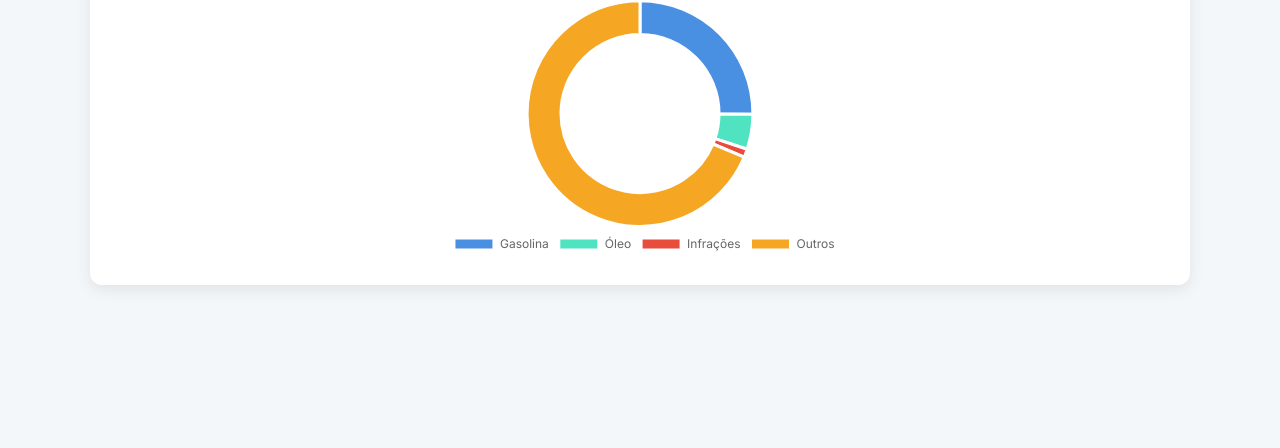
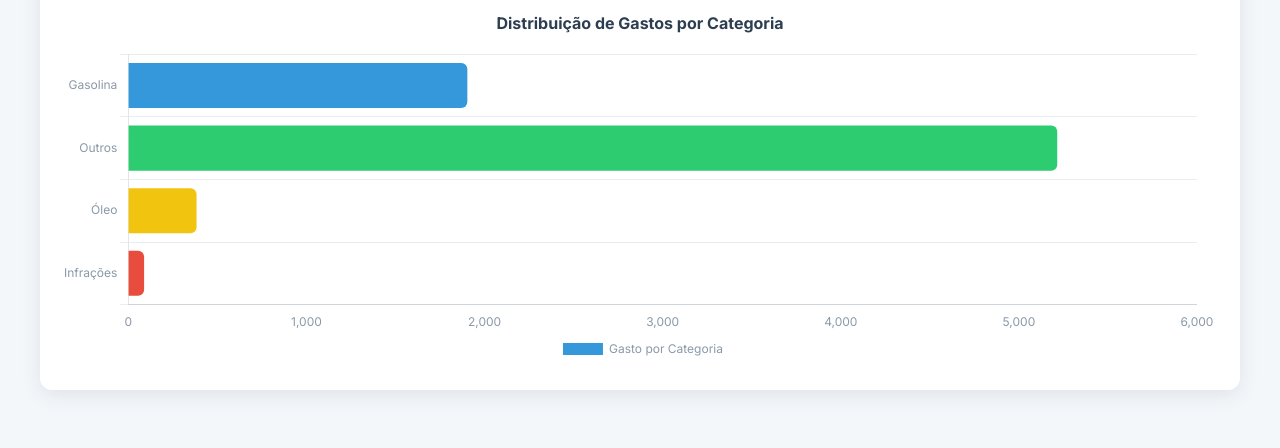
Before and after one commit to Edinwow/teste, a plain HTML site: page index.html in a window 1280 px wide. Shown: the part 352-800 px from the top of the page. Drawn offline with nearby package versions, Linux system fonts and the light colour scheme.

Commit message:
Update index.html

```diff
--- a/index.html
+++ b/index.html
@@ -11,13 +11,14 @@
         :root {
             --background-color: #f4f7fa;
             --card-background-color: #ffffff;
-            --text-color: #333;
-            --primary-color: #4a90e2;
-            --secondary-color: #50e3c2;
+            --text-color: #2c3e50;
+            --text-light-color: #8a99a8;
+            --primary-color: #3498db;
+            --secondary-color: #2ecc71;
             --danger-color: #e74c3c;
             --warning-color: #f1c40f;
-            --shadow-color: rgba(0, 0, 0, 0.08);
-            --border-color: #e8e8e8;
+            --shadow-color: rgba(44, 62, 80, 0.1);
+            --border-color: #e8edf3;
         }
 
         body {
@@ -29,7 +30,7 @@
         }
 
         .container {
-            max-width: 1100px;
+            max-width: 1200px;
             margin: auto;
         }
 
@@ -40,11 +41,10 @@
 
         .header h1 {
             font-size: 2.5rem;
-            color: #111;
+            color: #1d2d3d;
             font-weight: 700;
         }
 
-        /* Sistema de Abas */
         .tabs {
             display: flex;
             border-bottom: 2px solid var(--border-color);
@@ -58,7 +58,7 @@
             background-color: transparent;
             font-size: 1rem;
             font-weight: 600;
-            color: #777;
+            color: var(--text-light-color);
             position: relative;
             transition: color 0.3s ease;
         }
@@ -85,23 +85,37 @@
 
         .tab-content {
             display: none;
+            animation: fadeIn 0.5s;
+        }
+
+        @keyframes fadeIn {
+            from { opacity: 0; transform: translateY(10px); }
+            to { opacity: 1; transform: translateY(0); }
         }
 
         .tab-content.active {
             display: block;
         }
 
-        /* Cards */
         .card {
             background-color: var(--card-background-color);
             padding: 25px;
             border-radius: 12px;
-            box-shadow: 0 5px 15px var(--shadow-color);
+            box-shadow: 0 5px 20px var(--shadow-color);
+            margin-bottom: 20px;
         }
 
-        .grid {
+        .card h2 {
+            margin-top: 0;
+            font-size: 1.25rem;
+            border-bottom: 1px solid var(--border-color);
+            padding-bottom: 10px;
+            margin-bottom: 20px;
+        }
+
+        .grid-layout {
             display: grid;
-            grid-template-columns: repeat(auto-fit, minmax(280px, 1fr));
+            grid-template-columns: repeat(auto-fit, minmax(300px, 1fr));
             gap: 20px;
         }
 
@@ -116,8 +130,9 @@
         .indicator p {
             margin: 0 0 5px 0;
             font-size: 0.9rem;
-            color: #666;
+            color: var(--text-light-color);
             font-weight: 500;
+            text-transform: uppercase;
         }
 
         .indicator .value {
@@ -128,7 +143,22 @@
 
         .chart-container {
             margin-top: 30px;
-            max-height: 400px; /* Limita a altura do gráfico para melhor visualização */
+            height: 350px;
+        }
+
+        .infraction-card {
+            border: 1px solid var(--border-color);
+            border-left: 5px solid var(--danger-color);
+            border-radius: 8px;
+            padding: 15px;
+            margin-bottom: 15px;
+        }
+        .infraction-card h3 {
+            margin: 0 0 10px 0;
+        }
+        .infraction-details {
+            display: flex;
+            justify-content: space-between;
         }
     </style>
 </head>
@@ -149,6 +179,7 @@
 
         <div id="Geral" class="tab-content active">
              <div class="card">
+                <h2>Resumo Financeiro</h2>
                 <div class="indicator-container">
                     <div class="indicator">
                         <p>Gasto Total (sem o valor da moto)</p>
@@ -167,6 +198,7 @@
 
         <div id="Gasolina" class="tab-content">
             <div class="card">
+                <h2>Indicadores de Combustível</h2>
                 <div class="indicator-container">
                     <div class="indicator">
                         <p>Gasto Total</p>
@@ -181,6 +213,10 @@
                         <span class="value" id="preco-medio-litro"></span>
                     </div>
                 </div>
+            </div>
+            <div class="card">
+                <h2>Análise de Gastos e Preços</h2>
+                <div class="grid-layout">
                     <div class="chart-container">
                          <canvas id="gasolinaChart"></canvas>
                     </div>
@@ -189,37 +225,73 @@
                     </div>
                 </div>
             </div>
+        </div>
 
         <div id="Oleo" class="tab-content">
             <div class="card">
+                <h2>Indicadores de Óleo</h2>
                 <div class="indicator-container">
                      <div class="indicator">
-                        <p>Gasto Total com Óleo</p>
+                        <p>Gasto Total</p>
                         <span class="value" id="total-oleo"></span>
                     </div>
+                    <div class="indicator">
+                        <p>Preço Médio / Troca</p>
+                        <span class="value" id="preco-medio-oleo"></span>
+                    </div>
+                    <div class="indicator">
+                        <p>KM Médio / Troca</p>
+                        <span class="value" id="km-medio-oleo"></span>
+                    </div>
+                </div>
+            </div>
+            <div class="card">
+                <h2>Intervalo entre Trocas de Óleo</h2>
+                <div class="chart-container">
+                    <canvas id="oleoIntervaloKmChart"></canvas>
                 </div>
             </div>
         </div>
 
         <div id="Outros" class="tab-content">
             <div class="card">
+                <h2>Indicadores de Outros Gastos</h2>
                  <div class="indicator-container">
                     <div class="indicator">
-                        <p>Gasto Total (Outros)</p>
+                        <p>Total (sem valor da moto)</p>
                         <span class="value" id="total-outros"></span>
                     </div>
+                </div>
+            </div>
+            <div class="card">
+                <h2>Top 10 Maiores Gastos (Outros)</h2>
+                <div class="chart-container" style="height: 450px;">
+                    <canvas id="outrosTopChart"></canvas>
                 </div>
             </div>
         </div>
 
         <div id="Infracoes" class="tab-content">
             <div class="card">
+                <h2>Resumo de Infrações</h2>
                  <div class="indicator-container">
                     <div class="indicator">
-                        <p>Gasto Total com Infrações</p>
+                        <p>Gasto Total</p>
                         <span class="value" id="total-infracoes"></span>
                     </div>
+                    <div class="indicator">
+                        <p>Total de Infrações</p>
+                        <span class="value" id="contagem-infracoes"></span>
                     </div>
+                     <div class="indicator">
+                        <p>Total de Pontos</p>
+                        <span class="value" id="total-pontos"></span>
+                    </div>
+                </div>
+            </div>
+            <div class="card">
+                <h2>Detalhes</h2>
+                <div id="infracoes-lista"></div>
             </div>
         </div>
     </div>
@@ -436,48 +508,65 @@ Outros,10/10/2025,Vela,60.00`;
 
         // --- PROCESSAMENTO DE DADOS ---
         const formatCurrency = (value) => value.toLocaleString('pt-BR', { style: 'currency', currency: 'BRL' });
-        const formatNumber = (value, decimals = 2) => value.toFixed(decimals).replace('.', ',');
+        const formatNumber = (value, decimals = 0) => value.toFixed(decimals).replace('.', ',');
 
         const rows = rawData.trim().split('\n').slice(1);
         const data = rows.map(row => {
-            const [Categoria, Data, Chave, Valor] = row.split(',');
-            return { Categoria, Data, Chave, Valor: parseFloat(Valor.replace(',', '.')) };
+            const columns = row.split(',');
+            return { Categoria: columns[0], Data: columns[1], Chave: columns[2], Valor: columns[3] };
         });
 
         const gastos = {};
         data.forEach(item => {
-            if (!gastos[item.Categoria]) {
-                gastos[item.Categoria] = [];
-            }
+            if (!gastos[item.Categoria]) { gastos[item.Categoria] = []; }
             gastos[item.Categoria].push(item);
         });
 
         // --- CÁLCULOS ---
         // Gasolina
         const gasolinaData = gastos['Gasolina'] || [];
-        const totalGasolina = gasolinaData.filter(g => g.Chave === 'Valor total').reduce((sum, item) => sum + item.Valor, 0);
-        const kmRegistros = gasolinaData.filter(g => g.Chave === 'Quilometragem').map(g => g.Valor);
+        const totalGasolina = gasolinaData.filter(g => g.Chave === 'Valor total').reduce((sum, item) => sum + parseFloat(item.Valor), 0);
+        const kmRegistros = gasolinaData.filter(g => g.Chave === 'Quilometragem').map(g => parseFloat(g.Valor));
         const kmMax = Math.max(...kmRegistros, 0);
         const kmMin = Math.min(...kmRegistros, 0);
         const kmTotal = kmMax - kmMin;
 
         const precosLitro = gasolinaData.filter(g => g.Chave === 'Valor do litro');
-        const precoMedioLitro = precosLitro.reduce((sum, item) => sum + item.Valor, 0) / precosLitro.length;
+        const precoMedioLitro = precosLitro.reduce((sum, item) => sum + parseFloat(item.Valor), 0) / precosLitro.length;
 
         let totalLitros = 0;
         gasolinaData.forEach(item => {
              if(item.Chave === 'Valor total') {
                 const precoDoDia = gasolinaData.find(p => p.Data === item.Data && p.Chave === 'Valor do litro');
-                if(precoDoDia) { totalLitros += item.Valor / precoDoDia.Valor; }
+                if(precoDoDia) { totalLitros += parseFloat(item.Valor) / parseFloat(precoDoDia.Valor); }
              }
         });
         const consumoMedio = kmTotal / totalLitros;
 
-        // Outras categorias
-        const totalOleo = (gastos['Óleo'] || []).filter(o => o.Chave === 'Valor').reduce((sum, item) => sum + item.Valor, 0);
-        const totalInfracoes = (gastos['Infração'] || []).filter(i => i.Chave === 'Valor').reduce((sum, item) => sum + item.Valor, 0);
-        const valorMoto = (gastos['Outros'] || []).find(o => o.Chave === 'Moto')?.Valor || 0;
-        const totalOutros = (gastos['Outros'] || []).reduce((sum, item) => sum + item.Valor, 0) - valorMoto;
+        // Óleo
+        const oleoData = gastos['Óleo'] || [];
+        const oleoValores = oleoData.filter(o => o.Chave === 'Valor').map(v => parseFloat(v.Valor));
+        const totalOleo = oleoValores.reduce((sum, v) => sum + v, 0);
+        const precoMedioOleo = totalOleo / oleoValores.length;
+
+        const oleoKmRegistros = oleoData.filter(o => o.Chave === 'Quilometragem').map(v => parseFloat(v.Valor)).sort((a, b) => a - b);
+        const kmIntervalosOleo = [];
+        for (let i = 1; i < oleoKmRegistros.length; i++) {
+            kmIntervalosOleo.push(oleoKmRegistros[i] - oleoKmRegistros[i-1]);
+        }
+        const kmMedioOleo = kmIntervalosOleo.reduce((sum, v) => sum + v, 0) / kmIntervalosOleo.length;
+
+        // Infrações
+        const infracoesData = gastos['Infração'] || [];
+        const totalInfracoes = infracoesData.filter(i => i.Chave === 'Valor').reduce((sum, item) => sum + parseFloat(item.Valor), 0);
+        const contagemInfracoes = infracoesData.filter(i => i.Chave === 'Valor').length;
+        const totalPontos = infracoesData.filter(i => i.Chave === 'Pontos').reduce((sum, item) => sum + parseInt(item.Valor), 0);
+
+        // Outros
+        const outrosData = gastos['Outros'] || [];
+        const valorMoto = parseFloat(outrosData.find(o => o.Chave === 'Moto')?.Valor || 0);
+        const totalOutros = outrosData.reduce((sum, item) => sum + parseFloat(item.Valor), 0) - valorMoto;
+        const outrosTop = outrosData.filter(o => o.Chave !== 'Moto').sort((a,b) => parseFloat(b.Valor) - parseFloat(a.Valor)).slice(0, 10);
 
         // Geral
         const totalGeralSemMoto = totalGasolina + totalOleo + totalInfracoes + totalOutros;
@@ -485,118 +574,149 @@ Outros,10/10/2025,Vela,60.00`;
 
         // --- ATUALIZAÇÃO DO HTML ---
         document.getElementById('total-gasolina').textContent = formatCurrency(totalGasolina);
-        document.getElementById('consumo-medio').textContent = `${formatNumber(consumoMedio, 2)} km/L`;
+        document.getElementById('consumo-medio').textContent = `${(consumoMedio).toFixed(2)} km/L`;
         document.getElementById('preco-medio-litro').textContent = formatCurrency(precoMedioLitro);
 
         document.getElementById('total-oleo').textContent = formatCurrency(totalOleo);
+        document.getElementById('preco-medio-oleo').textContent = formatCurrency(precoMedioOleo);
+        document.getElementById('km-medio-oleo').textContent = `${formatNumber(kmMedioOleo)} km`;
+
         document.getElementById('total-outros').textContent = formatCurrency(totalOutros);
+
         document.getElementById('total-infracoes').textContent = formatCurrency(totalInfracoes);
+        document.getElementById('contagem-infracoes').textContent = contagemInfracoes;
+        document.getElementById('total-pontos').textContent = totalPontos;
+
+        infracoesData.filter(i => i.Chave === 'Motivo').forEach(inf => {
+            const data = inf.Data;
+            const motivo = inf.Valor;
+            const tipo = infracoesData.find(i => i.Data === data && i.Chave === 'Tipo').Valor;
+            const valor = parseFloat(infracoesData.find(i => i.Data === data && i.Chave === 'Valor').Valor);
+            const pontos = infracoesData.find(i => i.Data === data && i.Chave === 'Pontos').Valor;
+
+            document.getElementById('infracoes-lista').innerHTML += `
+                <div class="infraction-card">
+                    <h3>${motivo}</h3>
+                    <div class="infraction-details">
+                        <span><strong>Data:</strong> ${data}</span>
+                        <span><strong>Tipo:</strong> ${tipo}</span>
+                        <span><strong>Pontos:</strong> ${pontos}</span>
+                        <span><strong>Valor:</strong> ${formatCurrency(valor)}</span>
+                    </div>
+                </div>
+            `;
+        });
 
         document.getElementById('total-geral-sem-moto').textContent = formatCurrency(totalGeralSemMoto);
         document.getElementById('custo-km-geral').textContent = `${formatCurrency(custoKmGeral)}/km`;
 
-        // --- GRÁFICOS ---
+        // --- CONFIGURAÇÃO E CRIAÇÃO DOS GRÁFICOS ---
         Chart.defaults.font.family = "'Inter', sans-serif";
+        Chart.defaults.color = '#8a99a8';
         Chart.defaults.plugins.legend.position = 'bottom';
-        Chart.defaults.plugins.tooltip.backgroundColor = '#333';
-        Chart.defaults.plugins.tooltip.titleFont.size = 14;
-        Chart.defaults.plugins.tooltip.bodyFont.size = 12;
-        Chart.defaults.plugins.tooltip.padding = 10;
-        Chart.defaults.plugins.tooltip.cornerRadius = 5;
+        Chart.defaults.plugins.tooltip.backgroundColor = '#2c3e50';
+        Chart.defaults.plugins.tooltip.titleFont = { size: 14, weight: 'bold' };
+        Chart.defaults.plugins.tooltip.bodyFont = { size: 12 };
+        Chart.defaults.plugins.tooltip.padding = 12;
+        Chart.defaults.plugins.tooltip.cornerRadius = 8;
+        Chart.defaults.plugins.tooltip.boxPadding = 4;
 
-        // Função para criar gradientes
-        const createGradient = (ctx, chartArea, color1, color2) => {
-            const gradient = ctx.createLinearGradient(0, chartArea.bottom, 0, chartArea.top);
-            gradient.addColorStop(0, color1);
-            gradient.addColorStop(1, color2);
-            return gradient;
+        const commonOptions = {
+            responsive: true,
+            maintainAspectRatio: false,
+            scales: {
+                x: { grid: { display: false }, ticks: { color: '#8a99a8' } },
+                y: { grid: { color: '#e8edf3' }, ticks: { color: '#8a99a8' } }
+            },
+            plugins: {
+                title: { display: true, font: { size: 16, weight: 'bold' }, color: '#2c3e50', padding: { bottom: 20 } }
+            }
         };
 
-        // Gráfico Geral (Doughnut)
-        const ctxGeral = document.getElementById('geralChart').getContext('2d');
-        new Chart(ctxGeral, {
-            type: 'doughnut',
+        // Gráfico Geral (Barras Horizontais)
+        new Chart(document.getElementById('geralChart'), {
+            type: 'bar',
             data: {
-                labels: ['Gasolina', 'Óleo', 'Infrações', 'Outros'],
+                labels: ['Gasolina', 'Outros', 'Óleo', 'Infrações'],
                 datasets: [{
-                    label: 'Gastos',
-                    data: [totalGasolina, totalOleo, totalInfracoes, totalOutros],
-                    backgroundColor: ['#4a90e2', '#50e3c2', '#e74c3c', '#f5a623'],
-                    borderColor: '#fff',
-                    borderWidth: 3,
+                    label: 'Gasto por Categoria',
+                    data: [totalGasolina, totalOutros, totalOleo, totalInfracoes],
+                    backgroundColor: ['#3498db', '#2ecc71', '#f1c40f', '#e74c3c'],
+                    borderRadius: 6
                 }]
             },
-            options: {
-                responsive: true,
-                maintainAspectRatio: false,
-                cutout: '70%',
-                plugins: {
-                    title: { display: true, text: 'Distribuição de Gastos por Categoria', font: { size: 16 } }
-                }
-            }
+            options: { ...commonOptions, indexAxis: 'y', plugins: {...commonOptions.plugins, title: {...commonOptions.plugins.title, text: 'Distribuição de Gastos por Categoria'} } }
         });
 
-        // Gráfico de Gasto Mensal (Bar)
+        // Gráfico de Gasto Mensal (Barras)
         const gastosGasolinaPorMes = {};
         gasolinaData.filter(g => g.Chave === 'Valor total').forEach(g => {
             const [dia, mes, ano] = g.Data.split('/');
             const mesAno = `${mes}/${ano}`;
             if (!gastosGasolinaPorMes[mesAno]) { gastosGasolinaPorMes[mesAno] = 0; }
-            gastosGasolinaPorMes[mesAno] += g.Valor;
+            gastosGasolinaPorMes[mesAno] += parseFloat(g.Valor);
         });
 
-        const ctxGasolina = document.getElementById('gasolinaChart').getContext('2d');
-        new Chart(ctxGasolina, {
+        new Chart(document.getElementById('gasolinaChart'), {
             type: 'bar',
             data: {
                 labels: Object.keys(gastosGasolinaPorMes),
                 datasets: [{
                     label: 'Gasto com Gasolina',
                     data: Object.values(gastosGasolinaPorMes),
-                    backgroundColor: (context) => {
-                        const chart = context.chart;
-                        const { ctx, chartArea } = chart;
-                        if (!chartArea) { return null; }
-                        return createGradient(ctx, chartArea, 'rgba(74, 144, 226, 0.6)', 'rgba(74, 144, 226, 1)');
-                    },
-                    borderRadius: 6,
-                    borderWidth: 0
+                    backgroundColor: '#3498db',
+                    borderRadius: 6
                 }]
             },
-             options: {
-                responsive: true,
-                maintainAspectRatio: false,
-                plugins: { title: { display: true, text: 'Gasto Mensal com Gasolina', font: { size: 16 } } },
-                scales: { x: { grid: { display: false } }, y: { grid: { color: '#e8e8e8' } } }
-            }
+            options: {...commonOptions, plugins: {...commonOptions.plugins, title: {...commonOptions.plugins.title, text: 'Gasto Mensal com Gasolina'}}}
         });
 
-        // Gráfico de Preço do Litro (Line)
+        // Gráfico de Preço do Litro (Linha)
         const precosLitroData = gasolinaData.filter(p => p.Chave === 'Valor do litro');
-        const ctxPrecoLitro = document.getElementById('precoLitroChart').getContext('2d');
-        new Chart(ctxPrecoLitro, {
+        new Chart(document.getElementById('precoLitroChart'), {
             type: 'line',
             data: {
                 labels: precosLitroData.map(p => p.Data),
                 datasets: [{
                     label: 'Preço do Litro',
-                    data: precosLitroData.map(p => p.Valor),
-                    borderColor: '#f5a623',
-                    backgroundColor: 'rgba(245, 166, 35, 0.1)',
+                    data: precosLitroData.map(p => parseFloat(p.Valor)),
+                    borderColor: '#f1c40f',
+                    backgroundColor: 'rgba(241, 196, 15, 0.1)',
                     fill: true,
-                    tension: 0.4,
-                    pointBackgroundColor: '#f5a623',
-                    pointBorderColor: '#fff',
-                    pointHoverRadius: 7,
-                    pointRadius: 5
+                    tension: 0.4
                 }]
             },
-             options: {
-                responsive: true,
-                maintainAspectRatio: false,
-                plugins: { title: { display: true, text: 'Evolução do Preço do Litro', font: { size: 16 } } },
-                scales: { x: { grid: { display: false } }, y: { grid: { color: '#e8e8e8' } } }
-            }
+            options: {...commonOptions, plugins: {...commonOptions.plugins, title: {...commonOptions.plugins.title, text: 'Evolução do Preço do Litro'}}}
+        });
+
+        // Gráfico de Intervalo de KM do Óleo (Barras)
+        new Chart(document.getElementById('oleoIntervaloKmChart'), {
+            type: 'bar',
+            data: {
+                labels: kmIntervalosOleo.map((_, i) => `Troca ${i+1}`),
+                datasets: [{
+                    label: 'KM Rodados',
+                    data: kmIntervalosOleo,
+                    backgroundColor: '#2ecc71',
+                    borderRadius: 6
+                }]
+            },
+            options: {...commonOptions, plugins: {...commonOptions.plugins, title: {...commonOptions.plugins.title, text: 'KM Rodados entre Trocas de Óleo'}}}
+        });
+
+        // Gráfico Top 10 Outros (Barras Horizontais)
+        new Chart(document.getElementById('outrosTopChart'), {
+            type: 'bar',
+            data: {
+                labels: outrosTop.map(o => o.Chave),
+                datasets: [{
+                    label: 'Valor Gasto',
+                    data: outrosTop.map(o => parseFloat(o.Valor)),
+                    backgroundColor: '#9b59b6',
+                    borderRadius: 6
+                }]
+            },
+            options: { ...commonOptions, indexAxis: 'y', plugins: {...commonOptions.plugins, title: {...commonOptions.plugins.title, text: 'Top 10 Maiores Gastos (Outros)'} } }
         });
     </script>
 </body>
```
Lines whose indentation alone changed are shown as unchanged.
